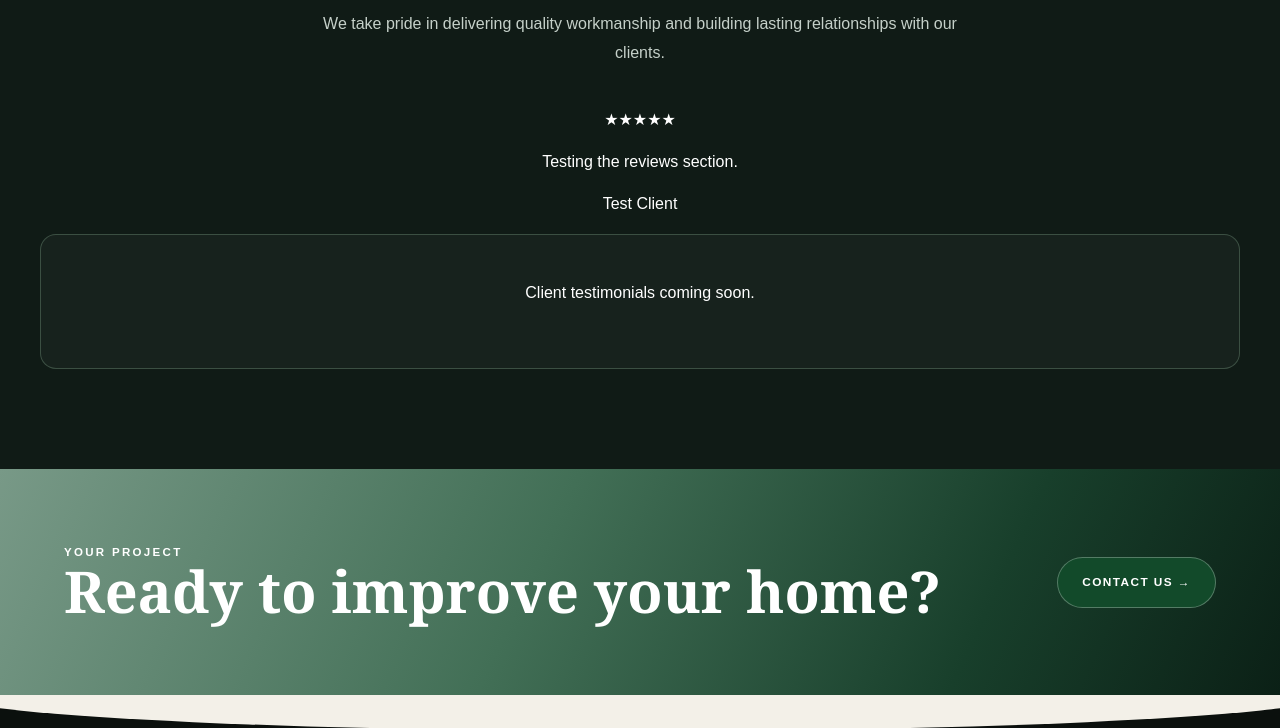
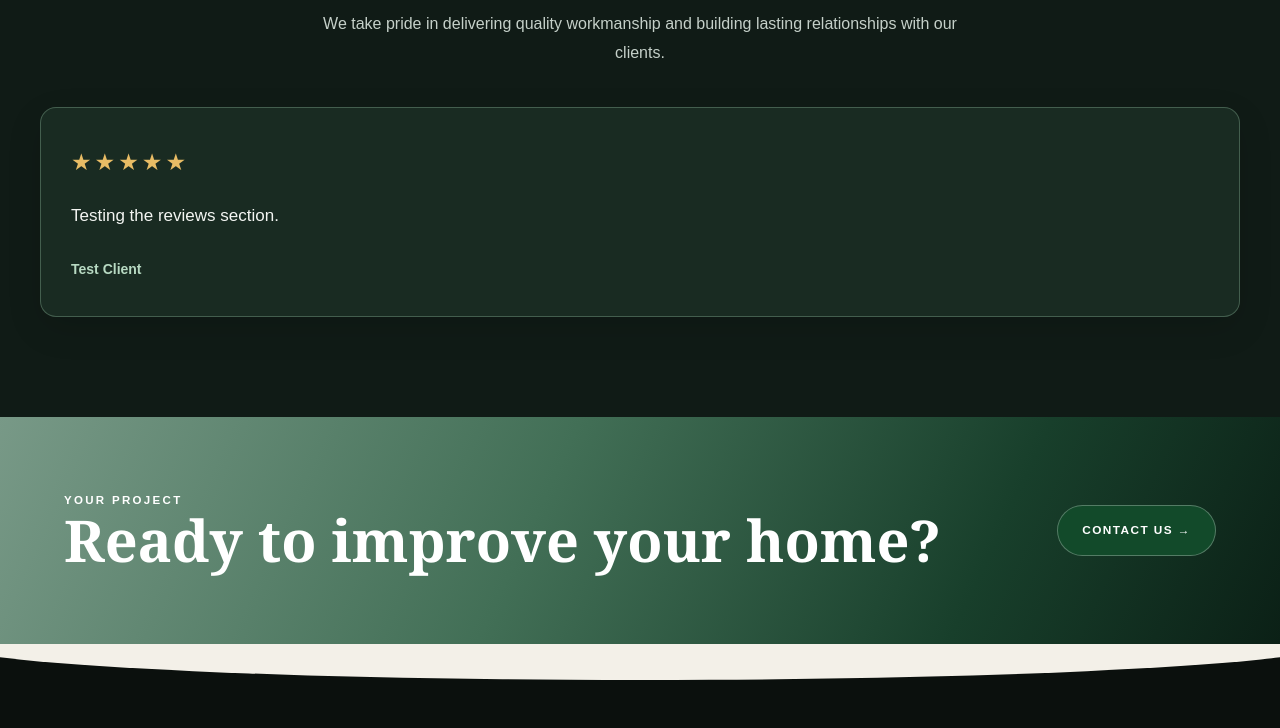
Before and after one commit to SofiiaZH/regal-renovations-new, a plain HTML site: page index.html in a window 1280 px wide. Shown: the part 3098-3826 px from the top of the page. Drawn offline with Linux system fonts and the light colour scheme.

Commit message:
Improve review cards and remove placeholder

```diff
--- a/css/pages/home.css
+++ b/css/pages/home.css
@@ -172,3 +172,50 @@
 .reviews-section[hidden] {
   display: none !important;
 }
+
+
+/* CMS review cards */
+.reviews-grid {
+  display: grid;
+  grid-template-columns: repeat(auto-fit, minmax(min(100%, 280px), 1fr));
+  gap: 24px;
+  align-items: stretch;
+}
+
+.review-card {
+  background: #192b22;
+  border: 1px solid rgba(166, 213, 179, 0.3);
+  border-radius: 16px;
+  padding: 36px 30px;
+  text-align: left;
+  box-shadow: 0 12px 35px rgba(0, 0, 0, 0.12);
+}
+
+.review-stars {
+  color: #e8bc65;
+  font-size: 23px;
+  letter-spacing: 3px;
+  margin-bottom: 20px;
+}
+
+.review-card blockquote {
+  margin: 0 0 26px;
+  padding: 0;
+  border: 0;
+  color: #f3f5f2;
+  font-size: 17px;
+  line-height: 1.8;
+}
+
+.review-author {
+  color: #b7d9c2;
+  font-size: 14px;
+  font-weight: 700;
+  margin: 0;
+}
+
+@media (max-width: 600px) {
+  .review-card {
+    padding: 28px 24px;
+  }
+}
--- a/index.html
+++ b/index.html
@@ -258,9 +258,6 @@
         </p>
 
         <div class="reviews-grid" id="reviews-grid"></div>
-          <div class="reviews-placeholder">
-            <p>Client testimonials coming soon.</p>
-          </div>
         </div>
       </div>
     </section>
```
